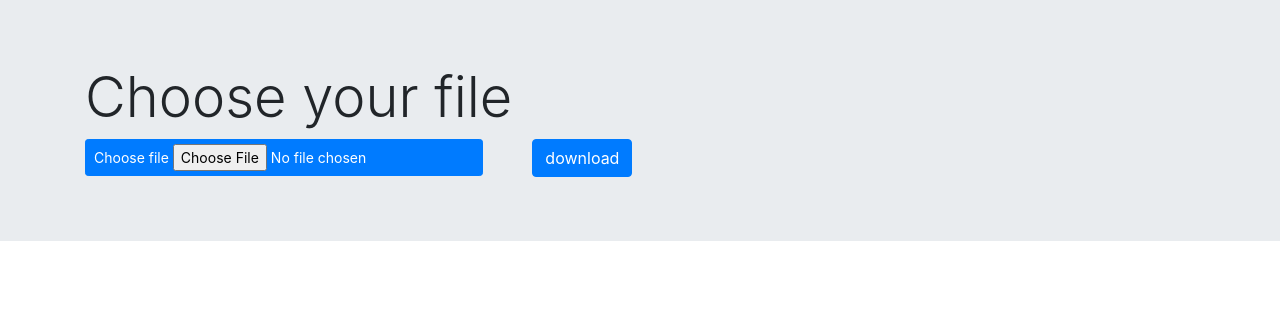
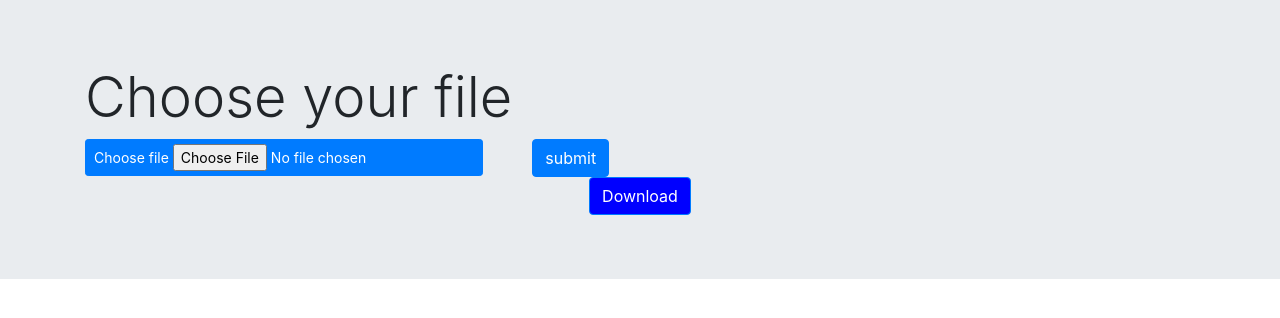
Before and after one commit to Dharmesh-Poddar/flask-exercises, a Flask app: page / in a window 1280 px wide. Shown: the top 318 px of the page. Run offline with Flask 2, Linux system fonts and the light colour scheme; some libraries are stand-ins or nearby versions.

Commit message:
download section

```diff
--- a/AccessingPdf/templates/home.html
+++ b/AccessingPdf/templates/home.html
@@ -18,12 +18,13 @@
           &nbsp&nbsp
         &nbsp
           &nbsp
-      <button type="button" class="btn btn-primary">download</button>
+      <button type="button" class="btn btn-primary">submit</button>
 
   </div>
 
 </form>
   </div>
+     <button type="button" style="background-color:Blue;margin-left:auto;margin-right:auto; display:block "class="btn btn-primary">Download</button>
 </div>
 
 {% endblock %}
```
